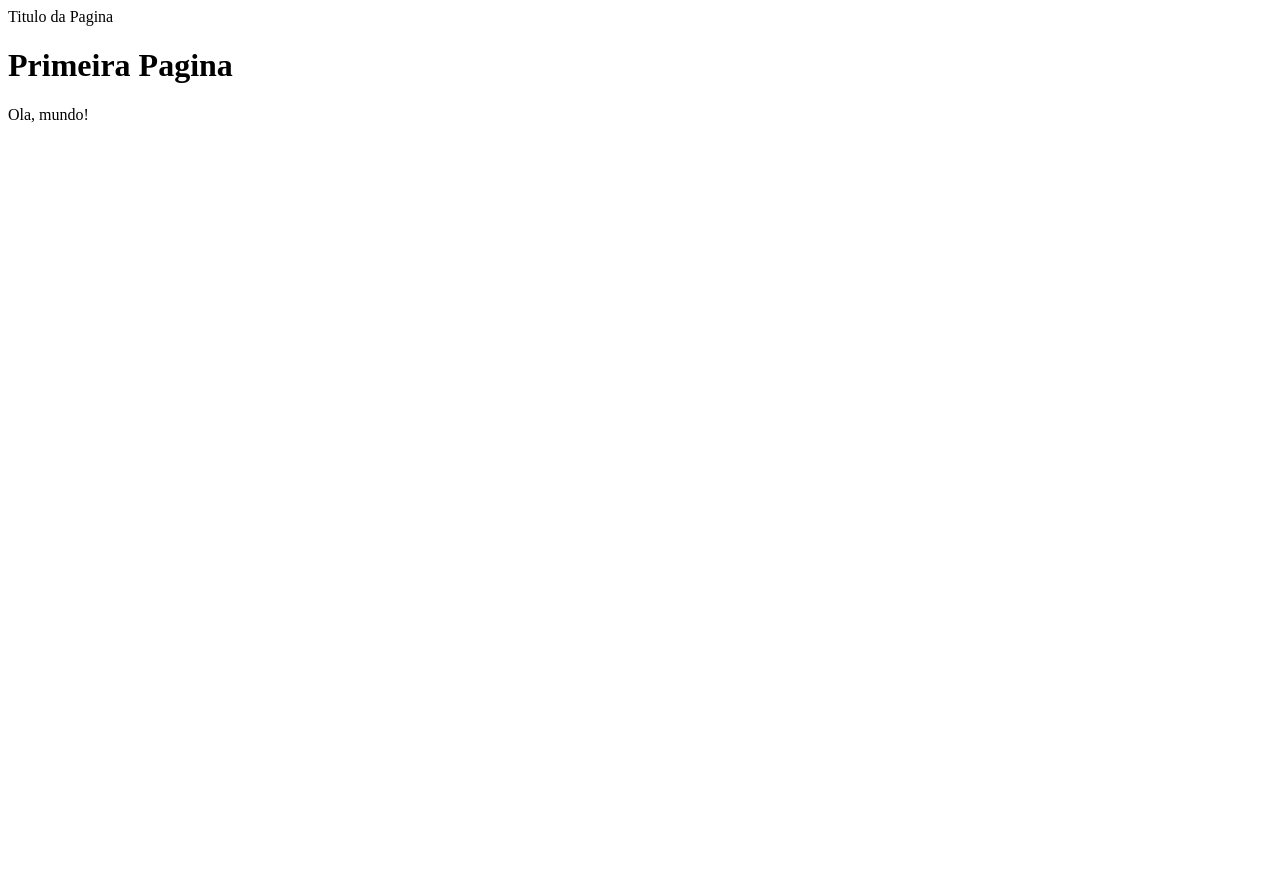
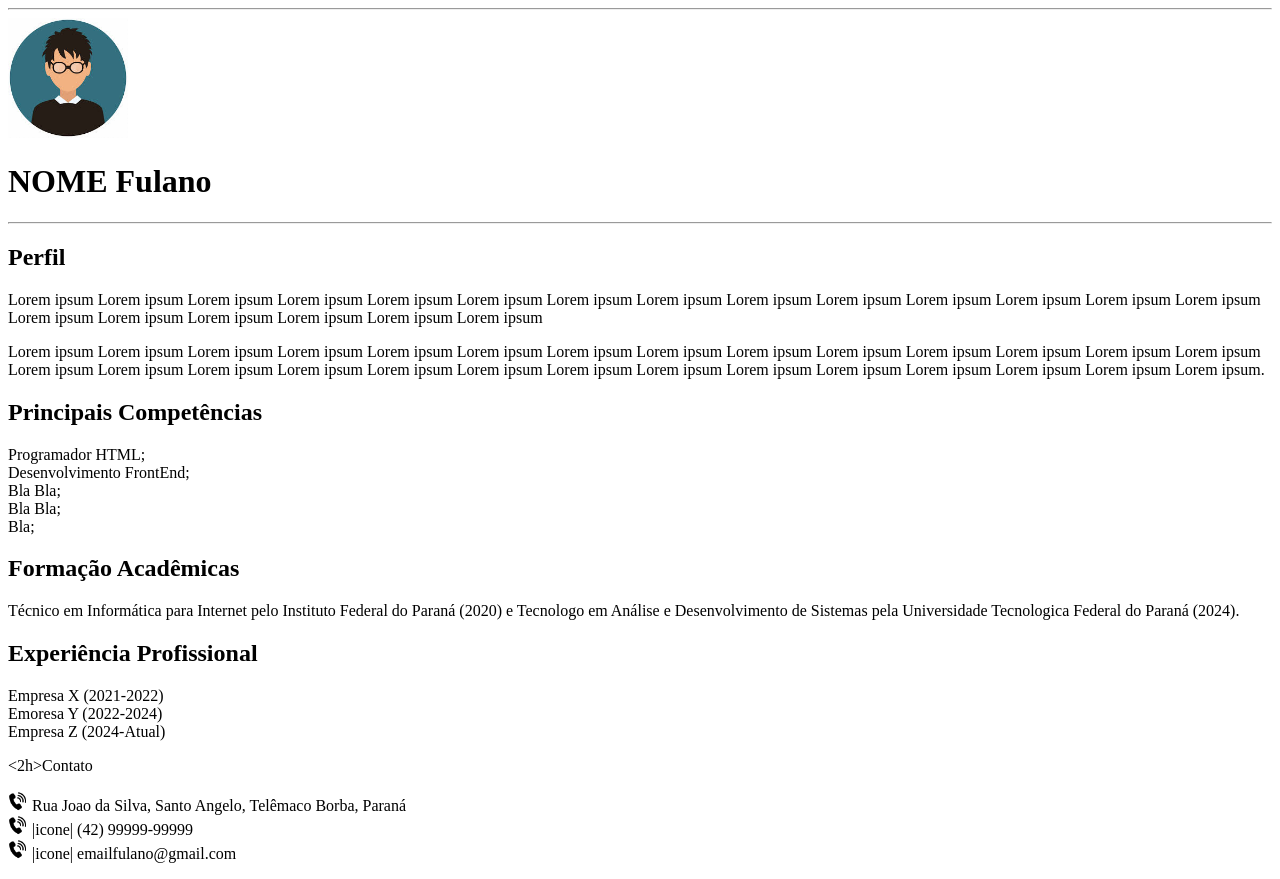
Before and after one commit to 2joao2/Curriculo_FulanoTal, a plain HTML site: page index.html in a window 1280 px wide. Before the commit the page ends 800 px from the top, so only its background shows below. Drawn offline with Linux system fonts and the light colour scheme.

Commit message:
primeira versao

```diff
--- a/index.html
+++ b/index.html
@@ -1,15 +1,38 @@
 <!DOCTYPE html>
 <html>
-
-<head>
-    <Titulo>Titulo da Pagina</Titulo>
-</head>
-
-<body>
-
-    <h1>Primeira Pagina</h1>
-    <p>Ola, mundo!</p>
-
-   </body>
-
+    <head>
+        <title>Currículo de Fulano de Tal</title>
+        <meta charset="utf-8">
+    </head>
+    <body>
+        <hr>
+        <img src="./images/avatar.jpg" width="120" height="120">
+        <h1>NOME Fulano</h1>
+        <hr>
+        <h2>Perfil</h2>
+        <p>Lorem ipsum Lorem ipsum Lorem ipsum Lorem ipsum Lorem ipsum Lorem ipsum Lorem ipsum Lorem ipsum Lorem ipsum Lorem ipsum Lorem ipsum Lorem ipsum Lorem ipsum Lorem ipsum Lorem ipsum Lorem ipsum Lorem ipsum Lorem ipsum Lorem ipsum Lorem ipsum</p>
+        <p>Lorem ipsum Lorem ipsum Lorem ipsum Lorem ipsum Lorem ipsum Lorem ipsum Lorem ipsum Lorem ipsum Lorem ipsum Lorem ipsum Lorem ipsum Lorem ipsum Lorem ipsum Lorem ipsum Lorem ipsum Lorem ipsum Lorem ipsum Lorem ipsum Lorem ipsum Lorem ipsum Lorem ipsum Lorem ipsum Lorem ipsum Lorem ipsum Lorem ipsum Lorem ipsum Lorem ipsum Lorem ipsum.</p>
+        <h2>Principais Competências</h2>
+        <p>
+            Programador HTML;<br>
+            Desenvolvimento FrontEnd;<br>
+            Bla Bla;<br>
+            Bla Bla;<br>
+            Bla;
+        </p>
+        <h2>Formação Acadêmicas</h2>
+        <p>Técnico em Informática para Internet pelo Instituto Federal do Paraná (2020) e Tecnologo em Análise e Desenvolvimento de Sistemas pela Universidade Tecnologica Federal do Paraná (2024).</p>
+        <h2>Experiência Profissional</h2>
+        <p>
+            Empresa X (2021-2022) <br>
+            Emoresa Y (2022-2024) <br>
+            Empresa Z (2024-Atual) <br>
+        </p>
+        <2h>Contato</2h>
+        <p>
+            <img src="./images/telefone.png" width="20" height="20"> Rua Joao da Silva, Santo Angelo, Telêmaco Borba, Paraná <br>
+           <img src="./images/telefone.png" width="20" height="20"> |icone| (42) 99999-99999 <br>
+           <img src="./images/telefone.png" width="20" height="20"> |icone| emailfulano@gmail.com <br>
+        </p>
+    </body>
 </html>
```
Also changed, not shown: images/avatar.jpg (added), images/telefone.png (added).
